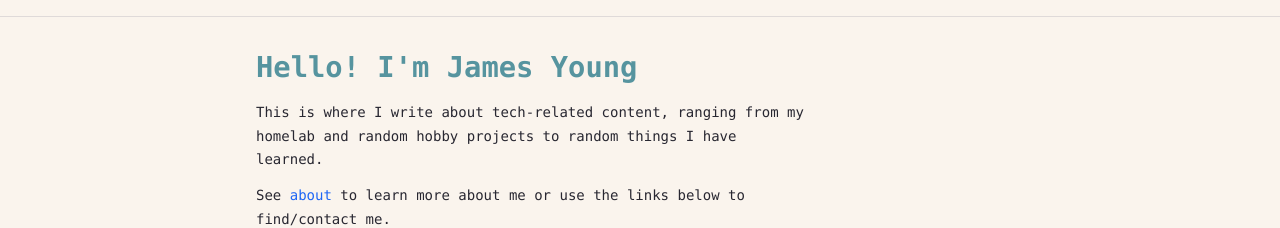
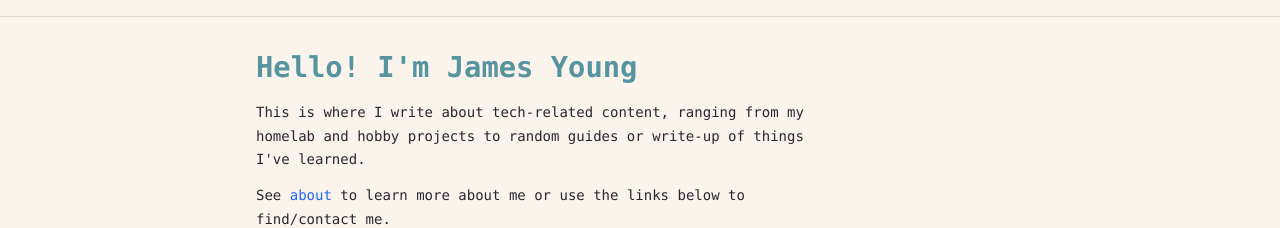
Before and after one commit to jamesyoung-15/jyyoung, an Astro site: page / in a window 1280 px wide. Shown: the part 40-268 px from the top of the page. Built offline with nearby package versions, Linux system fonts and the light colour scheme; Astro itself is replaced by a stand-in of ours.

Commit message:
revise landing page about

```diff
--- a/src/pages/index.astro
+++ b/src/pages/index.astro
@@ -27,7 +27,7 @@ const fmt = (d: string) =>
   <h1>Hello! I'm James Young</h1>
   <p class="body-text">
     This is where I write about tech-related content, ranging from my homelab
-    and random hobby projects to random things I have learned.
+    and hobby projects to random guides or write-up of things I've learned.
   </p>
   <p class="body-text">
     See <a href="/about">about</a> to learn more about me or use the links below
```
